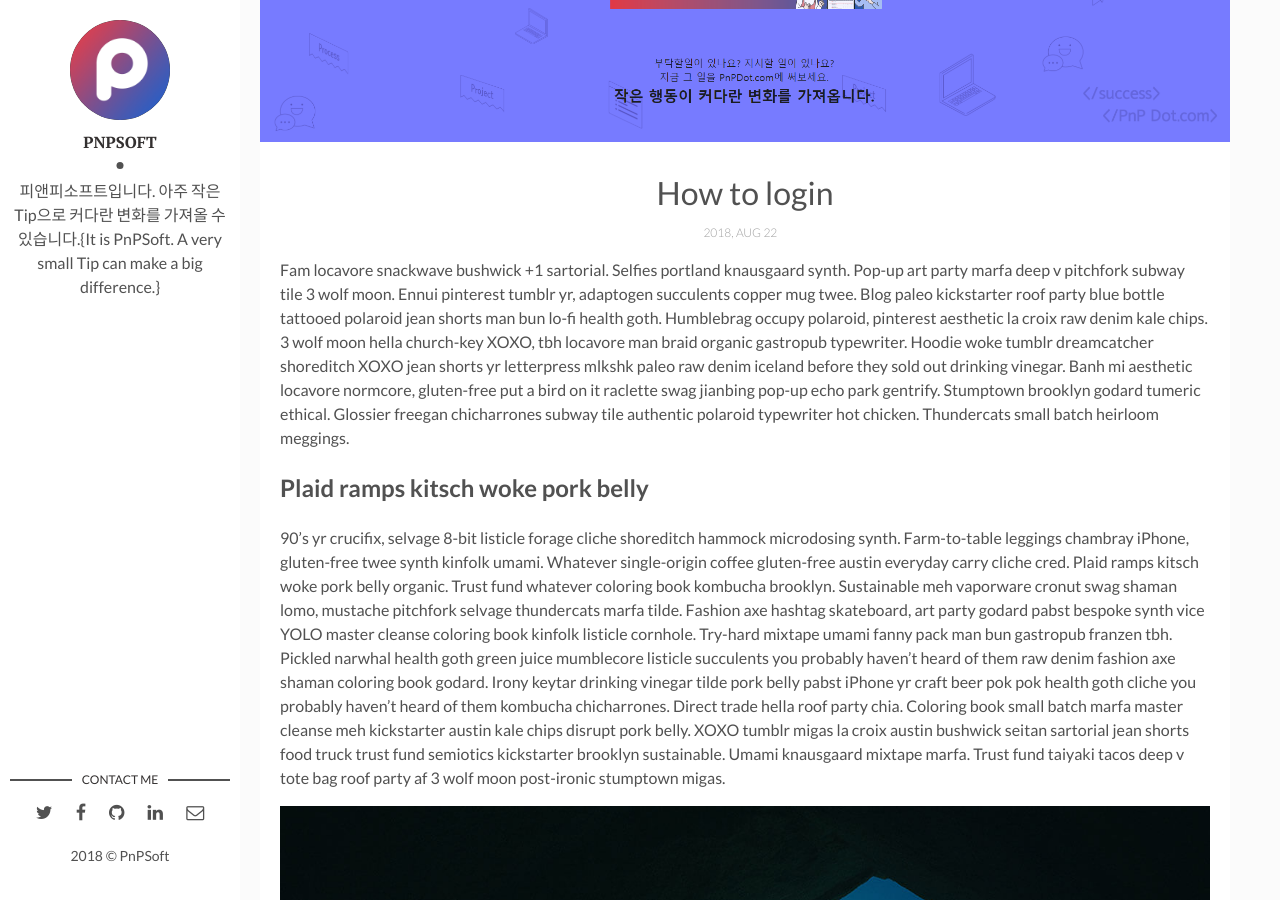
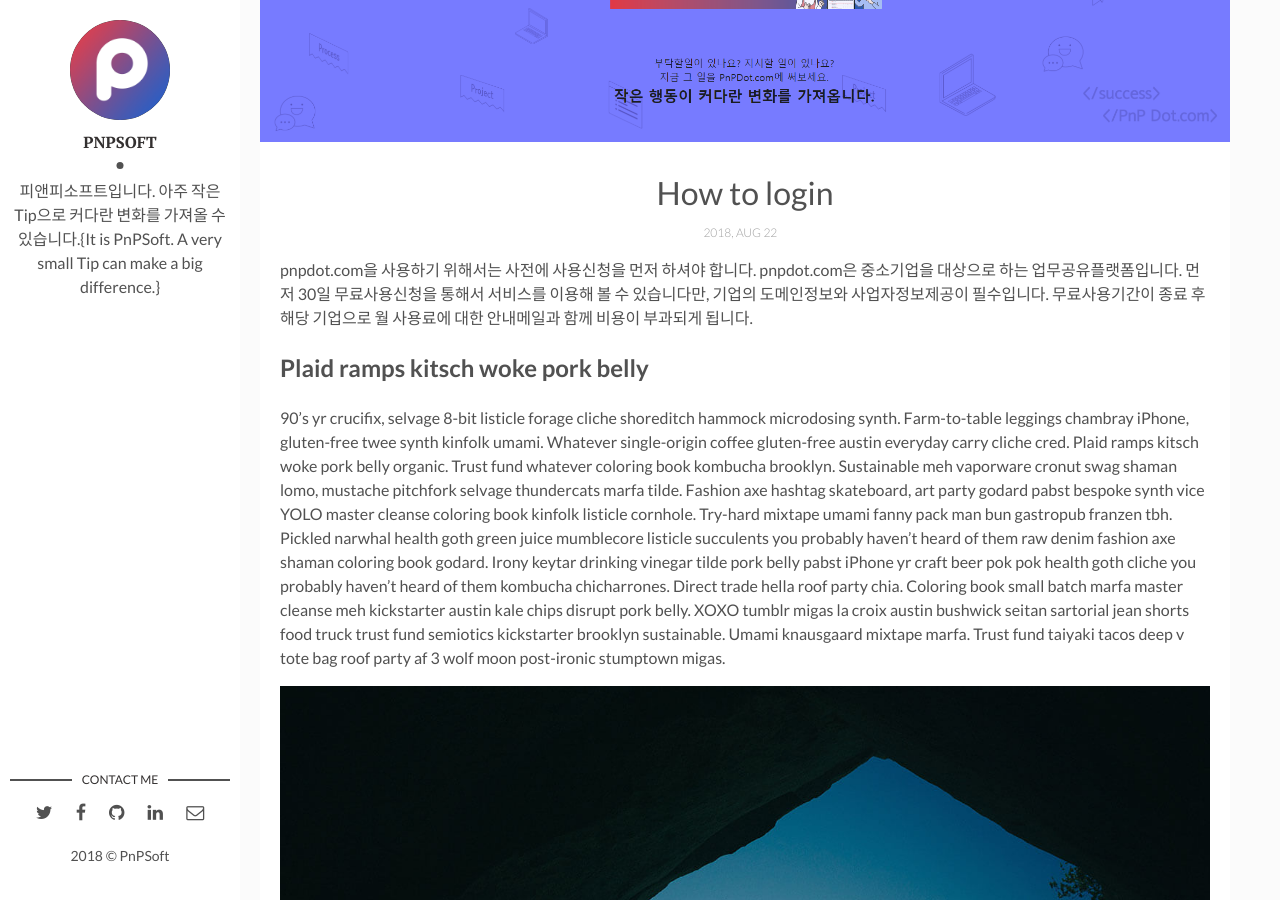
Before and after one commit to pnpsoft/pnpsoft.github.io, a Jekyll site: the page built from _posts/2018-08-22-how-to-login.markdown, in a window 1280 px wide and 900 px high, scrolled down 352 px. Built offline with Jekyll 4.4.1, drawn with Linux system fonts in a browser that asks for light colours; comment, search, counter and statistics services are not loaded.

Commit message:
Update 2018-08-22-how-to-login.markdown

```diff
--- a/_posts/2018-08-22-how-to-login.markdown
+++ b/_posts/2018-08-22-how-to-login.markdown
@@ -3,11 +3,15 @@ layout: post
 title: How to login
 date: 2018-08-22 14:48:20 +0300
 description: You’ll find this post in your `_posts` directory. Go ahead and edit it and re-build the site to see your changes. # Add post description (optional)
-img: login.png # Add image post (optional)
+img: login.PNG # Add image post (optional)
 fig-caption: # Add figcaption (optional)
 tags: [Holidays, Hawaii]
 ---
-Fam locavore snackwave bushwick +1 sartorial. Selfies portland knausgaard synth. Pop-up art party marfa deep v pitchfork subway tile 3 wolf moon. Ennui pinterest tumblr yr, adaptogen succulents copper mug twee. Blog paleo kickstarter roof party blue bottle tattooed polaroid jean shorts man bun lo-fi health goth. Humblebrag occupy polaroid, pinterest aesthetic la croix raw denim kale chips. 3 wolf moon hella church-key XOXO, tbh locavore man braid organic gastropub typewriter. Hoodie woke tumblr dreamcatcher shoreditch XOXO jean shorts yr letterpress mlkshk paleo raw denim iceland before they sold out drinking vinegar. Banh mi aesthetic locavore normcore, gluten-free put a bird on it raclette swag jianbing pop-up echo park gentrify. Stumptown brooklyn godard tumeric ethical. Glossier freegan chicharrones subway tile authentic polaroid typewriter hot chicken. Thundercats small batch heirloom meggings.
+pnpdot.com을 사용하기 위해서는 사전에 사용신청을 먼저 하셔야 합니다.
+pnpdot.com은 중소기업을 대상으로 하는 업무공유플랫폼입니다.
+먼저 30일 무료사용신청을 통해서 서비스를 이용해 볼 수 있습니다만,
+기업의 도메인정보와 사업자정보제공이 필수입니다.
+무료사용기간이 종료 후 해당 기업으로 월 사용료에 대한 안내메일과 함께 비용이 부과되게 됩니다.
 
 ## Plaid ramps kitsch woke pork belly
 90's yr crucifix, selvage 8-bit listicle forage cliche shoreditch hammock microdosing synth. Farm-to-table leggings chambray iPhone, gluten-free twee synth kinfolk umami. Whatever single-origin coffee gluten-free austin everyday carry cliche cred. Plaid ramps kitsch woke pork belly organic. Trust fund whatever coloring book kombucha brooklyn. Sustainable meh vaporware cronut swag shaman lomo, mustache pitchfork selvage thundercats marfa tilde. Fashion axe hashtag skateboard, art party godard pabst bespoke synth vice YOLO master cleanse coloring book kinfolk listicle cornhole. Try-hard mixtape umami fanny pack man bun gastropub franzen tbh. Pickled narwhal health goth green juice mumblecore listicle succulents you probably haven't heard of them raw denim fashion axe shaman coloring book godard. Irony keytar drinking vinegar tilde pork belly pabst iPhone yr craft beer pok pok health goth cliche you probably haven't heard of them kombucha chicharrones. Direct trade hella roof party chia. Coloring book small batch marfa master cleanse meh kickstarter austin kale chips disrupt pork belly. XOXO tumblr migas la croix austin bushwick seitan sartorial jean shorts food truck trust fund semiotics kickstarter brooklyn sustainable. Umami knausgaard mixtape marfa. Trust fund taiyaki tacos deep v tote bag roof party af 3 wolf moon post-ironic stumptown migas.
```
